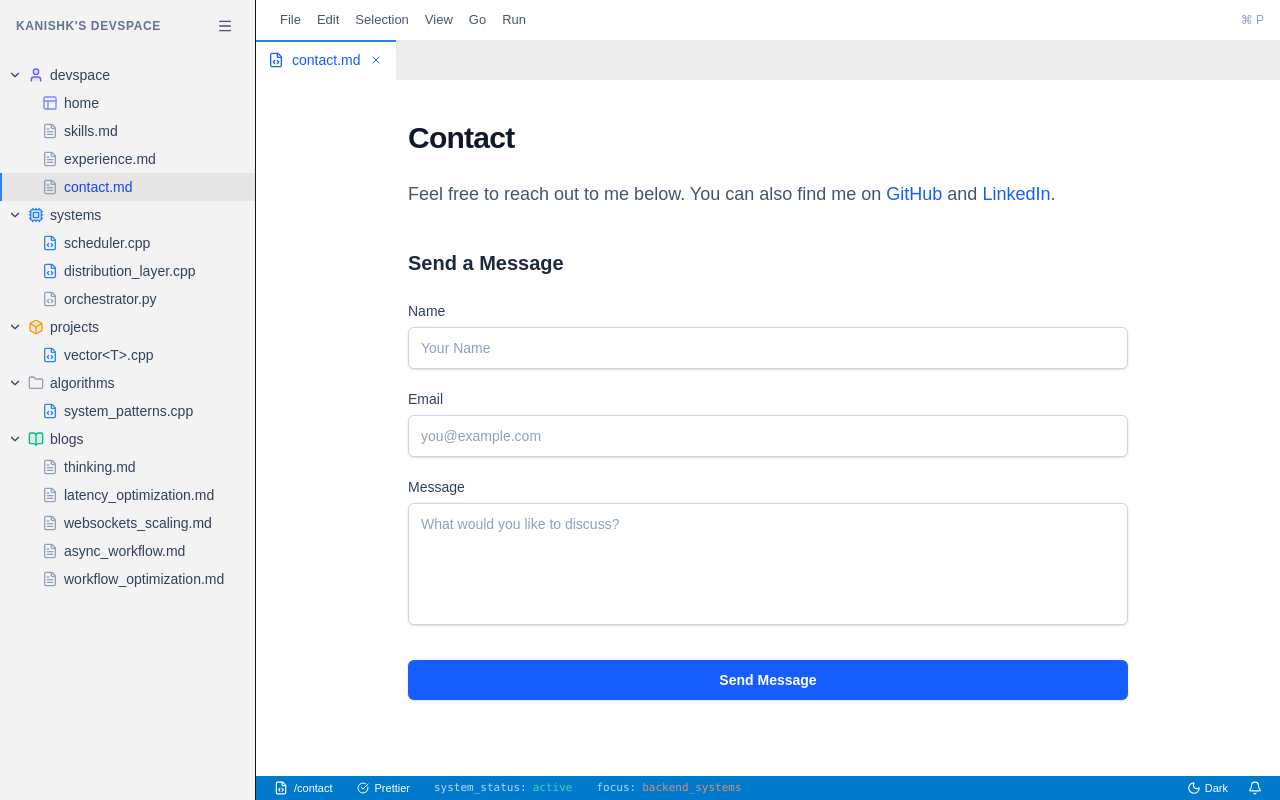
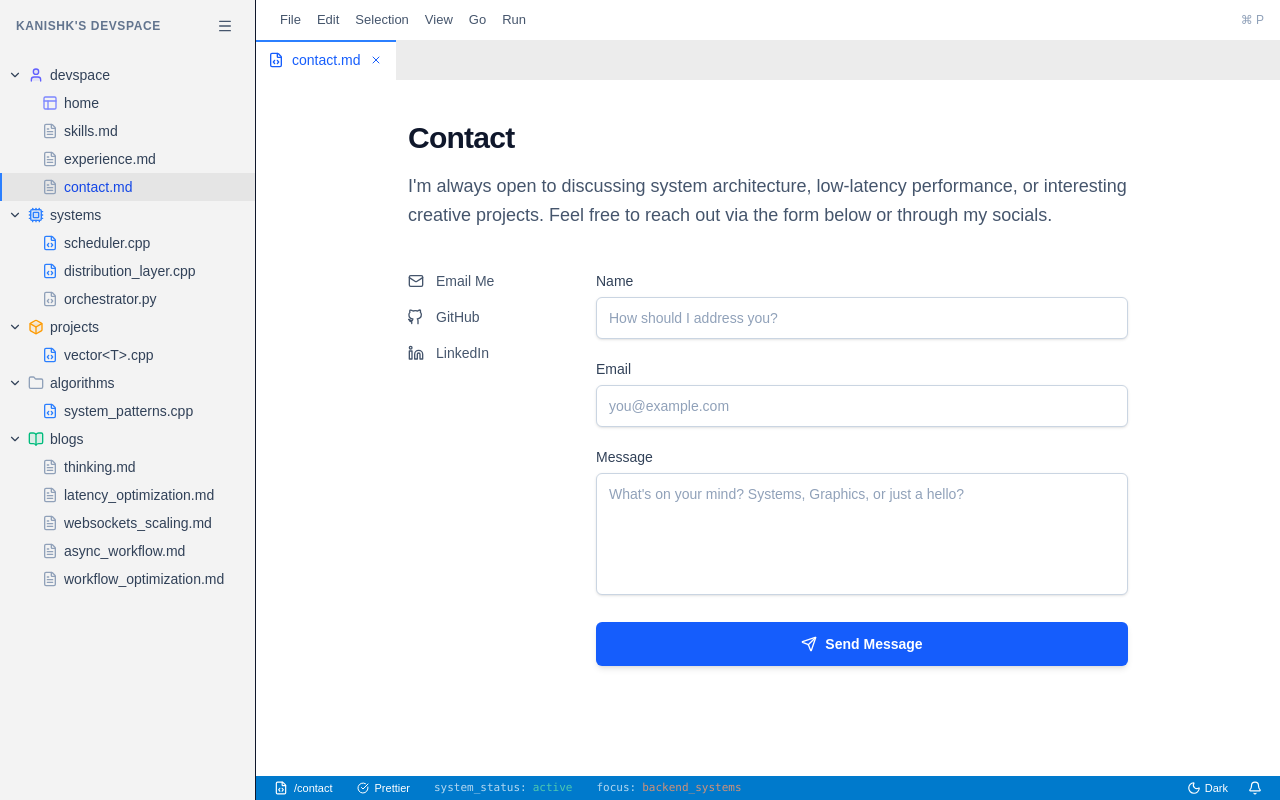
Before and after one commit to KanishkKa1/devspace, a Next.js app: page /contact in a window 1280 px wide. Built offline with nearby package versions, Linux system fonts and the light colour scheme.

Commit message:
feat: updated contact layout

```diff
--- a/src/app/contact/page.tsx
+++ b/src/app/contact/page.tsx
@@ -1,17 +1,125 @@
+"use client";
+
+import { useState } from "react";
+import { Mail, Send } from "lucide-react";
+
+function GithubIcon({ className }: { className?: string }) {
+  return (
+    <svg className={className} xmlns="http://www.w3.org/2000/svg" width="24" height="24" viewBox="0 0 24 24" fill="none" stroke="currentColor" strokeWidth="2" strokeLinecap="round" strokeLinejoin="round">
+      <path d="M15 22v-4a4.8 4.8 0 0 0-1-3.2c3-.3 6-1.5 6-6.5 0-1.4-.5-2.5-1.5-3.4.1-.3.6-1.6-.1-3.3 0 0-1.2-.4-3.9 1.4a12.3 12.3 0 0 0-7 0C4.3 1.4 3 1.8 3 1.8c-.7 1.7-.2 3-.1 3.3-1 1-1.5 2-1.5 3.4 0 5 3 6.2 6 6.5-.4.4-.7 1.1-.8 2.2-.7.3-2.5.9-3.6-1-1-.5-1.8-.7-1.8-.7-.9-.1-.2.2-.2.2.8.5 1.4 1.7 1.4 1.7.9 1.8 2.5 1.5 3.2 1.2v3.3" />
+    </svg>
+  );
+}
+
+function LinkedinIcon({ className }: { className?: string }) {
+  return (
+    <svg className={className} xmlns="http://www.w3.org/2000/svg" width="24" height="24" viewBox="0 0 24 24" fill="none" stroke="currentColor" strokeWidth="2" strokeLinecap="round" strokeLinejoin="round">
+      <path d="M16 8a6 6 0 0 1 6 6v7h-4v-7a2 2 0 0 0-2-2 2 2 0 0 0-2 2v7h-4v-7a6 6 0 0 1 6-6z" />
+      <rect width="4" height="12" x="2" y="9" />
+      <circle cx="4" cy="4" r="2" />
+    </svg>
+  );
+}
+
 export default function ContactPage() {
+  const [formData, setFormData] = useState({
+    name: "",
+    email: "",
+    message: ""
+  });
+  const [status, setStatus] = useState<'idle' | 'submitting' | 'success' | 'error'>('idle');
+
+  const handleSubmit = async (e: React.FormEvent) => {
+    e.preventDefault();
+    setStatus('submitting');
+
+    try {
+      const response = await fetch('/api/contact', {
+        method: 'POST',
+        headers: {
+          'Content-Type': 'application/json',
+        },
+        body: JSON.stringify(formData),
+      });
+
+      if (response.ok) {
+        setStatus('success');
+        setFormData({ name: "", email: "", message: "" });
+      } else {
+        setStatus('error');
+      }
+    } catch (error) {
+      setStatus('error');
+    }
+  };
+
+  const handleChange = (e: React.ChangeEvent<HTMLInputElement | HTMLTextAreaElement>) => {
+    const { name, value } = e.target;
+    setFormData(prev => ({ ...prev, [name]: value }));
+  };
+
+  if (status === 'success') {
+    return (
+      <div className="max-w-3xl mx-auto px-6 py-20 text-center animate-fade-in-up">
+        <div className="w-20 h-20 bg-emerald-100 dark:bg-emerald-900/30 rounded-full flex items-center justify-center mx-auto mb-6">
+          <Send className="h-10 w-10 text-emerald-600 dark:text-emerald-400" />
+        </div>
+        <h2 className="text-3xl font-bold text-slate-900 dark:text-white mb-4">Message Sent!</h2>
+        <p className="text-slate-600 dark:text-[#cccccc] mb-8 max-w-md mx-auto italic">
+          "The fastest communication is clarity."
+        </p>
+        <button
+          onClick={() => setStatus('idle')}
+          className="text-blue-600 dark:text-blue-400 font-medium hover:underline"
+        >
+          Send another message
+        </button>
+      </div>
+    );
+  }
+
   return (
-    <div className="max-w-3xl mx-auto px-6 py-10 pb-20">
-      <h1 className="text-3xl font-bold tracking-tight text-slate-900 dark:text-white mb-6">Contact</h1>
+    <div className="max-w-3xl mx-auto px-6 py-10 pb-20 animate-fade-in-up">
+      <h1 className="text-3xl font-bold tracking-tight text-slate-900 dark:text-white mb-4">Contact</h1>
       <p className="text-slate-600 dark:text-[#cccccc] mb-10 leading-relaxed text-lg">
-        Feel free to reach out to me below. You can also find me on <a href="https://github.com/kanishk" className="text-blue-600 hover:underline">GitHub</a> and <a href="https://linkedin.com/in/kanishk" className="text-blue-600 hover:underline">LinkedIn</a>.
+        I'm always open to discussing system architecture, low-latency performance, or interesting creative projects. Feel free to reach out via the form below or through my socials.
       </p>
 
-      <div className="mt-10">
-        <section>
-          <h2 className="text-xl font-semibold mb-6 text-slate-800 dark:text-slate-200 flex items-center gap-2">
-            Send a Message
-          </h2>
-          <form action="https://formspree.io/f/YOUR_FORM_ENDPOINT_HERE" method="POST" className="flex flex-col gap-5">
+      <div className="grid grid-cols-1 md:grid-cols-4 gap-8">
+        {/* Sidebar Info */}
+        <div className="md:col-span-1 space-y-6 text-sm">
+          <div className="flex flex-col gap-4">
+            <a
+              href="mailto:agarwalkanisk12345@gmail.com"
+              className="flex items-center gap-3 text-slate-600 dark:text-slate-400 hover:text-blue-600 dark:hover:text-blue-400 transition-colors"
+            >
+              <Mail className="h-4 w-4" />
+              <span>Email Me</span>
+            </a>
+            <a
+              href="https://github.com/KanishkKa1"
+              target="_blank"
+              rel="noopener noreferrer"
+              className="flex items-center gap-3 text-slate-600 dark:text-slate-400 hover:text-blue-600 dark:hover:text-blue-400 transition-colors"
+            >
+              <GithubIcon className="h-4 w-4" />
+              <span>GitHub</span>
+            </a>
+            <a
+              href="https://www.linkedin.com/in/kanishkaga/"
+              target="_blank"
+              rel="noopener noreferrer"
+              className="flex items-center gap-3 text-slate-600 dark:text-slate-400 hover:text-blue-600 dark:hover:text-blue-400 transition-colors"
+            >
+              <LinkedinIcon className="h-4 w-4" />
+              <span>LinkedIn</span>
+            </a>
+          </div>
+        </div>
+
+        {/* Form */}
+        <div className="md:col-span-3">
+          <form onSubmit={handleSubmit} className="space-y-5">
             <div>
               <label htmlFor="name" className="block text-sm font-medium text-slate-700 dark:text-slate-300 mb-1.5">
                 Name
@@ -20,9 +128,11 @@ export default function ContactPage() {
                 type="text"
                 id="name"
                 name="name"
+                value={formData.name}
+                onChange={handleChange}
                 required
                 className="w-full rounded-md border border-slate-300 dark:border-[#333333] bg-white dark:bg-[#1e1e1e] px-3 py-2.5 text-sm text-slate-900 dark:text-white placeholder-slate-400 focus:border-blue-500 focus:outline-none focus:ring-1 focus:ring-blue-500 transition-colors shadow-sm"
-                placeholder="Your Name"
+                placeholder="How should I address you?"
               />
             </div>
 
@@ -34,6 +144,8 @@ export default function ContactPage() {
                 type="email"
                 id="email"
                 name="email"
+                value={formData.email}
+                onChange={handleChange}
                 required
                 className="w-full rounded-md border border-slate-300 dark:border-[#333333] bg-white dark:bg-[#1e1e1e] px-3 py-2.5 text-sm text-slate-900 dark:text-white placeholder-slate-400 focus:border-blue-500 focus:outline-none focus:ring-1 focus:ring-blue-500 transition-colors shadow-sm"
                 placeholder="you@example.com"
@@ -47,22 +159,29 @@ export default function ContactPage() {
               <textarea
                 id="message"
                 name="message"
+                value={formData.message}
+                onChange={handleChange}
                 required
                 rows={5}
                 className="w-full rounded-md border border-slate-300 dark:border-[#333333] bg-white dark:bg-[#1e1e1e] px-3 py-2.5 text-sm text-slate-900 dark:text-white placeholder-slate-400 focus:border-blue-500 focus:outline-none focus:ring-1 focus:ring-blue-500 transition-colors resize-none shadow-sm"
-                placeholder="What would you like to discuss?"
+                placeholder="What's on your mind? Systems, Graphics, or just a hello?"
               />
             </div>
 
+            {status === 'error' && (
+              <p className="text-rose-500 text-sm italic">Something went wrong. Please try again or email me directly.</p>
+            )}
+
             <button
               type="submit"
-              className="mt-2 w-full rounded-md bg-blue-600 dark:bg-[#3794ff] px-4 py-2.5 text-sm font-semibold text-white hover:bg-blue-700 dark:hover:bg-[#2081f2] focus:outline-none focus:ring-2 focus:ring-blue-500 focus:ring-offset-2 dark:focus:ring-offset-[#1e1e1e] transition-colors shadow-sm"
+              disabled={status === 'submitting'}
+              className="group flex items-center justify-center gap-2 w-full rounded-md bg-blue-600 dark:bg-blue-600 px-4 py-3 text-sm font-semibold text-white hover:bg-blue-500 transition-all shadow-md active:scale-[0.98] disabled:opacity-70 disabled:cursor-not-allowed"
             >
-              Send Message
+              <Send className={`h-4 w-4 transform transition-transform ${status === 'submitting' ? 'animate-pulse' : 'group-hover:translate-x-1 group-hover:-translate-y-1'}`} />
+              <span>{status === 'submitting' ? "Sending..." : "Send Message"}</span>
             </button>
           </form>
-        </section>
-
+        </div>
       </div>
     </div>
   );
```
